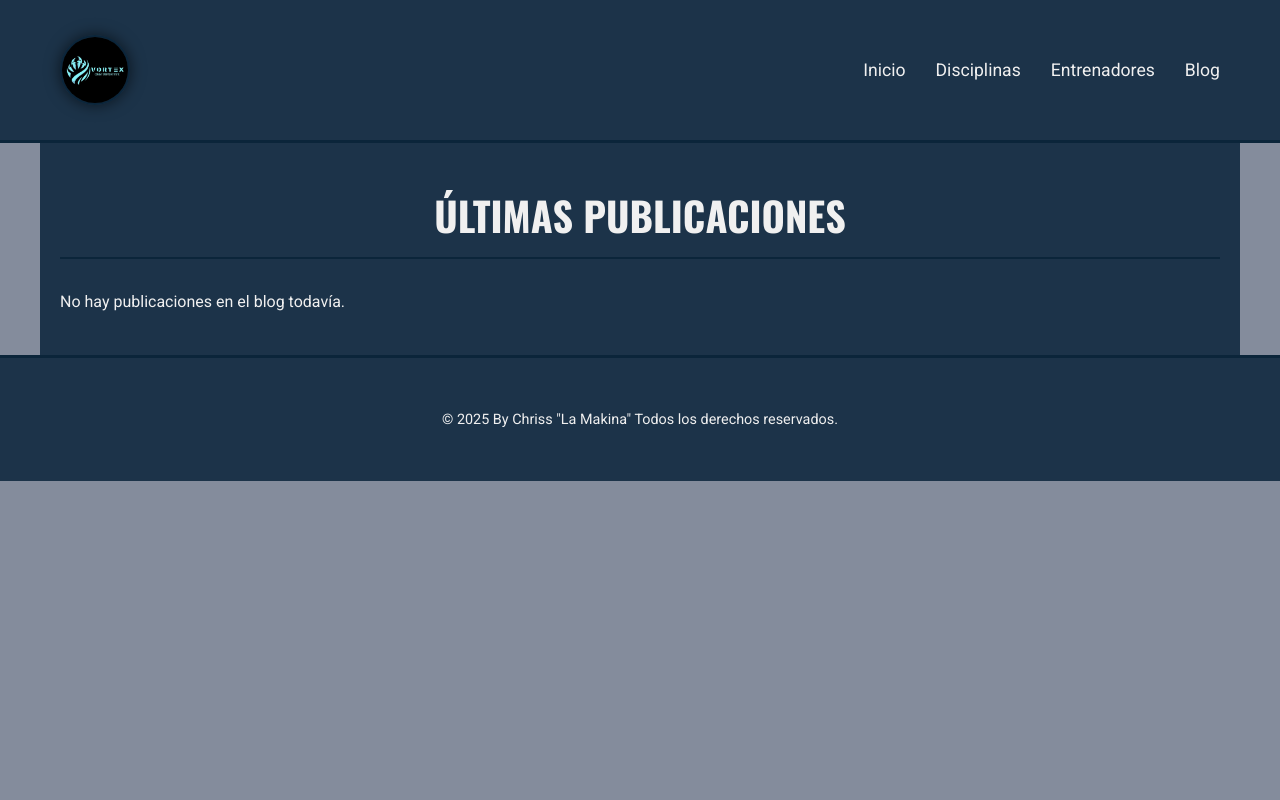
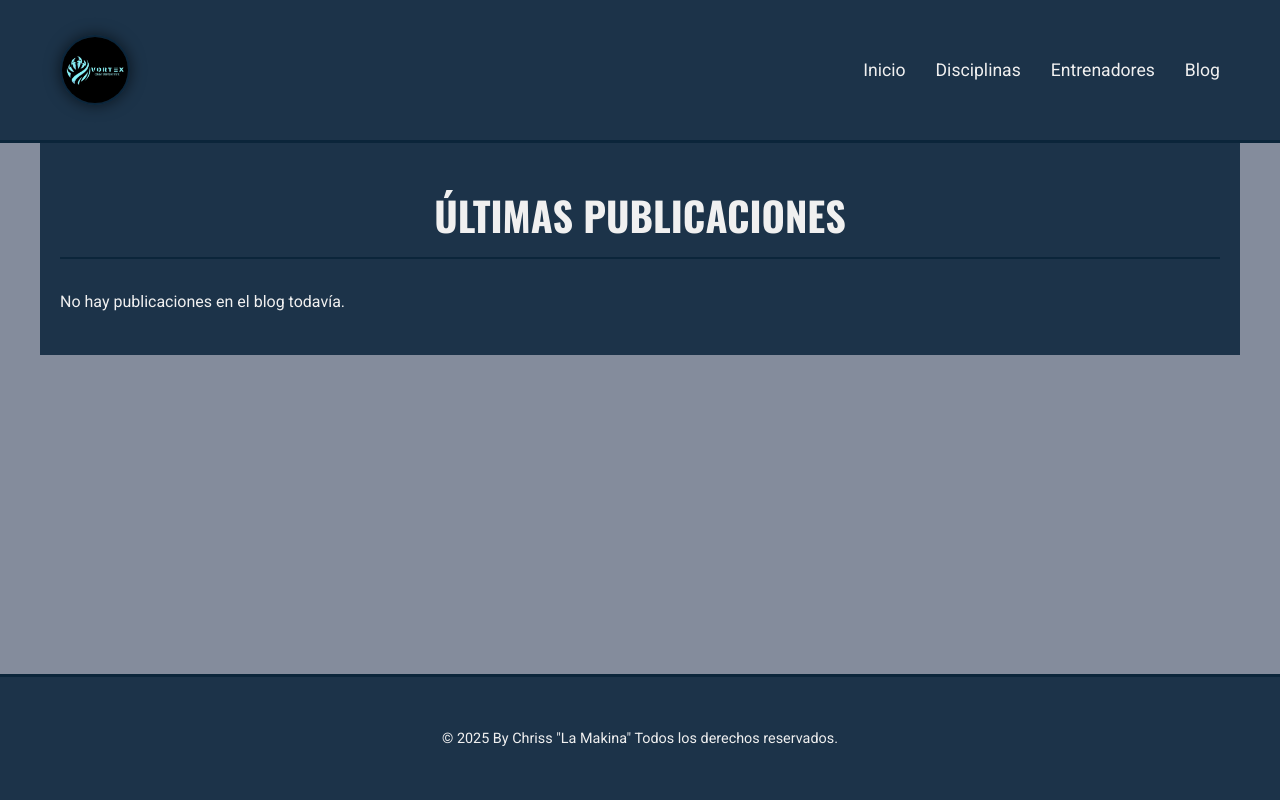
Before and after one commit to PsicoChris/vortex_mma, a Django app: template principal/templates/principal/blog.html in a window 1280 px wide. Run offline with Django 3.2, Linux system fonts and the light colour scheme; the template is opened without the code that fills it, so the values that code supplies are empty.

Commit message:
Listo para el despliegue

```diff
--- a/principal/static/principal/css/styles.css
+++ b/principal/static/principal/css/styles.css
@@ -385,3 +385,13 @@ footer {
     font-size: 2.5em;
   }
 }
+
+.flex-body {
+    display: flex;
+    flex-direction: column;
+    min-height: 100vh;
+}
+
+.flex-grow-main {
+    flex-grow: 1;
+}
--- a/principal/templates/principal/base.html
+++ b/principal/templates/principal/base.html
@@ -3,16 +3,15 @@
 <html lang="es">
 <head>
     <meta charset="UTF-8" />
-  <meta name="viewport" content="width=device-width, initial-scale=1.0"/>
+    <meta name="viewport" content="width=device-width, initial-scale=1.0" />
     <title>{% block title %}Vortex MMA{% endblock %}</title>
     <link rel="stylesheet" href="{% static 'principal/css/styles.css' %}" />
-  <link rel="icon" type="image/png" href="{% static 'principal/img/favicon.jpeg' %}">
+    <link rel="icon" type="image/png" href="{% static 'principal/img/favicon.jpeg' %}" />
 </head>
-<body>
-
+<body class="flex-body">
     <header>
         <div class="contenedor-header">
-      <img src="{% static 'principal/img/logo.jpeg' %}" alt="Logo del club" class="logo"/>
+            <img src="{% static 'principal/img/logo.jpeg' %}" alt="Logo del club" class="logo" />
             <nav>
                 <ul>
                     <li><a href="{% url 'home' %}" class="{% if request.resolver_match.url_name == 'home' %}activo{% endif %}">Inicio</a></li>
@@ -24,7 +23,7 @@
         </div>
     </header>
 
-  <main>
+    <main class="flex-grow-main">
         {% block content %}
         {% endblock %}
     </main>
```
Lines whose indentation alone changed are shown as unchanged.
